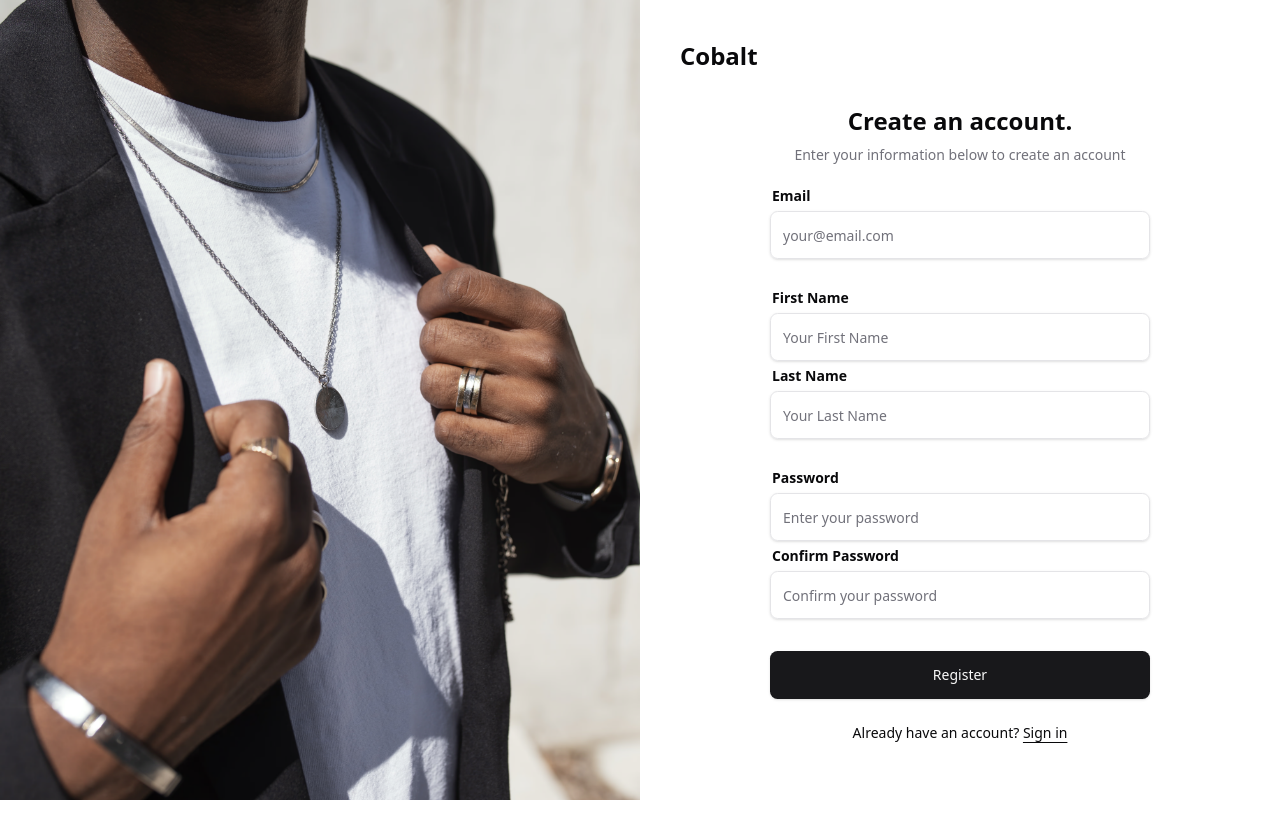
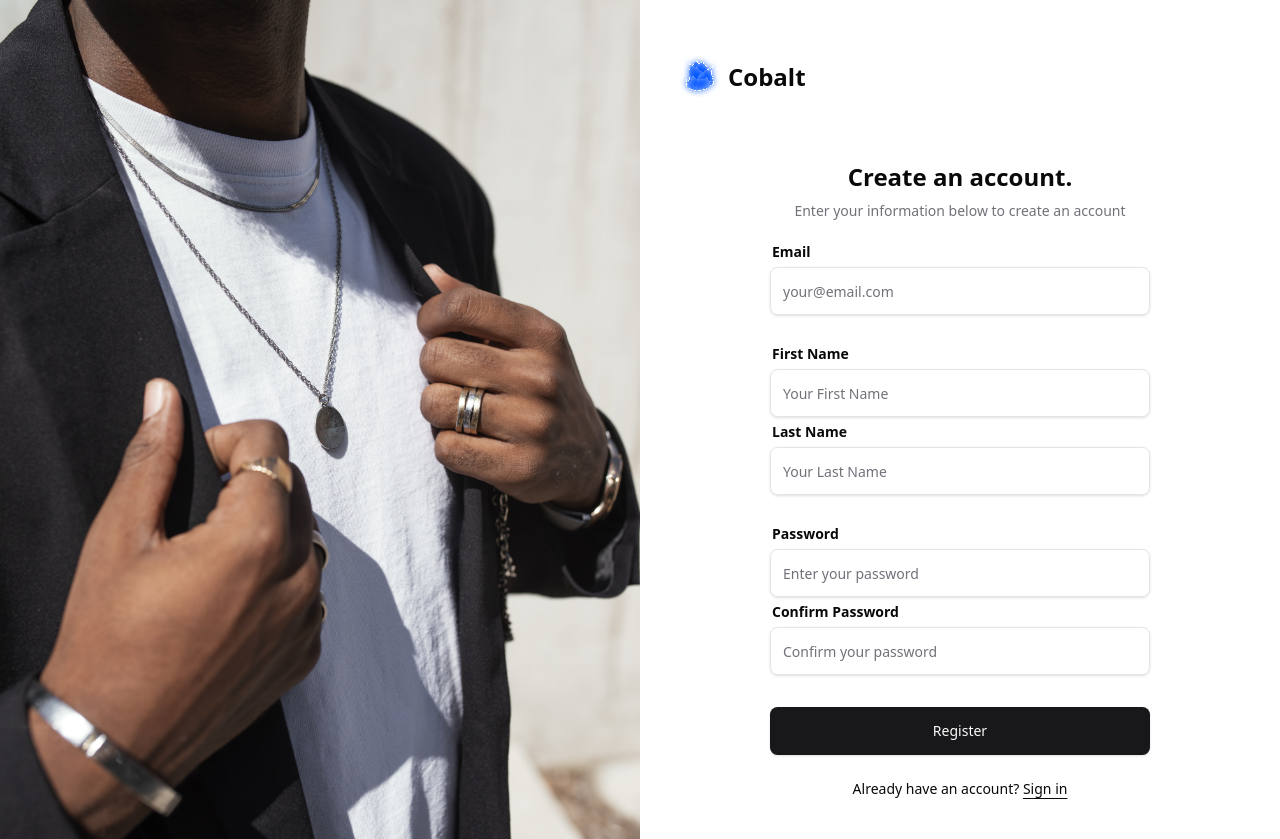
Before and after one commit to Alexis-Gontier/Cobalt-frontend, a React (Vite) app: page /auth/register in a window 1280 px wide. Before the commit the page ends 800 px from the top, so only its background shows below. Built offline with nearby package versions, Linux system fonts and the light colour scheme.

Commit message:
Add logo and update authentication and main layouts with new design

```diff
--- a/src/layouts/MainLayout.tsx
+++ b/src/layouts/MainLayout.tsx
@@ -13,6 +13,15 @@ import {
   SidebarProvider,
   SidebarTrigger,
 } from "@/components/ui/sidebar";
+import {
+  Sheet,
+  SheetContent,
+  SheetDescription,
+  SheetHeader,
+  SheetTitle,
+  SheetTrigger,
+} from "@/components/ui/sheet";
+import { ShoppingBag } from "lucide-react";
 import { Outlet } from "react-router-dom";
 
 export default function MainLayout() {
@@ -21,9 +30,10 @@ export default function MainLayout() {
       <AppSidebar />
       <SidebarInset>
         <header className="flex h-16 shrink-0 items-center gap-2 transition-[width,height] ease-linear group-has-[[data-collapsible=icon]]/sidebar-wrapper:h-12">
-          <div className="flex items-center gap-2 px-4">
+          <div className="flex items-center gap-2 px-4 w-full">
             <SidebarTrigger className="-ml-1" />
             <Separator orientation="vertical" className="mr-2 h-4" />
+            <div className="flex items-center justify-between w-full">
               <Breadcrumb>
                 <BreadcrumbList>
                   <BreadcrumbItem className="hidden md:block">
@@ -37,6 +47,39 @@ export default function MainLayout() {
                   </BreadcrumbItem>
                 </BreadcrumbList>
               </Breadcrumb>
+              <Sheet>
+                <SheetTrigger className="flex items-center gap-2 bg-black text-white h-full px-3 py-2 rounded-md cursor-pointer hover:bg-black/90 transition-colors">
+                  <ShoppingBag className="w-4 h-4" />
+                  <span className="text-sm">My cart</span>
+                </SheetTrigger>
+                <SheetContent className="h-full">
+                  <SheetHeader>
+                    <SheetTitle>My Cart.</SheetTitle>
+                    <SheetDescription>What have we here?</SheetDescription>
+                    <Separator />
+                  </SheetHeader>
+                  <div className="flex flex-col justify-between h-full pb-4">
+                    <div className="flex flex-col gap-2 px-2">
+                      <div className="flex items-center gap-2">
+                        <img
+                          src="https://via.placeholder.com/150"
+                          alt="Product"
+                          width={150}
+                          height={150}
+                        />
+                        <div className="flex flex-col gap-2">
+                          <h3 className="text-sm font-medium">Product Name</h3>
+                          <p className="text-sm text-gray-500">$100.00</p>
+                        </div>
+                      </div>
+                    </div>
+                    <button className="text-sm bg-black text-white px-4 py-2 rounded-md w-fit drop-shadow-md cursor-pointer hover:bg-black/90 transition-colors fixed bottom-4 right-4">
+                      Go to checkout
+                    </button>
+                  </div>
+                </SheetContent>
+              </Sheet>
+            </div>
           </div>
         </header>
         <div className="flex flex-1 flex-col gap-4 p-4 pt-0">
--- a/src/layouts/authLayout.tsx
+++ b/src/layouts/authLayout.tsx
@@ -10,13 +10,17 @@ export const AuthLayout = () => {
           className="absolute inset-0 h-full w-full object-cover dark:brightness-[0.2] dark:grayscale"
         />
       </div>
-      <div className="flex flex-col gap-4 p-6 md:p-10">
-        <div className="flex justify-center gap-2 md:justify-start">
-          <a href="#" className="flex items-center gap-2 font-medium">
-            <h1 className="text-2xl font-bold">Cobalt</h1>
+      <div className="flex flex-col gap-4 p-6 w-full md:p-10">
+        <div className="flex justify-center gap-2 md:justify-start mt-4 w-full">
+          <a
+            href="#"
+            className="flex flex-col items-center gap-2 font-medium w-full md:flex-row"
+          >
+            <img src="/logoNoBg.svg" alt="Logo" className="w-30 md:w-10" />
+            <h1 className="text-4xl font-bold md:text-2xl">Cobalt</h1>
           </a>
         </div>
-        <div className="flex flex-1 justify-center items-center">
+        <div className="flex mt-12 justify-center">
           <div className="w-full flex flex-col items-center">
             <Outlet />
           </div>
```
Also changed, not shown: src/components/auth/loginForm/loginForm.tsx (+7 -7 lines), public/logoNoBg.svg (added). Lines whose indentation alone changed are shown as unchanged.
